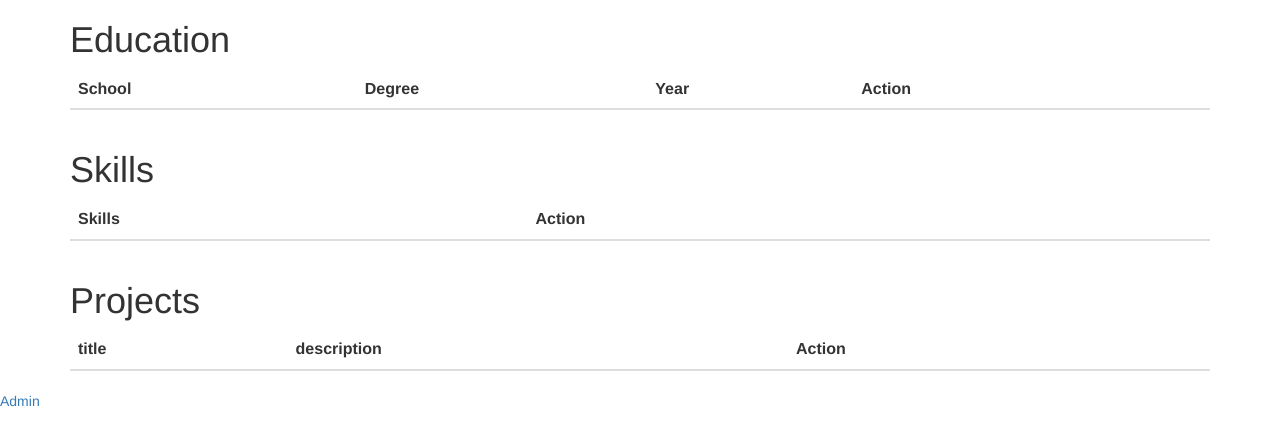
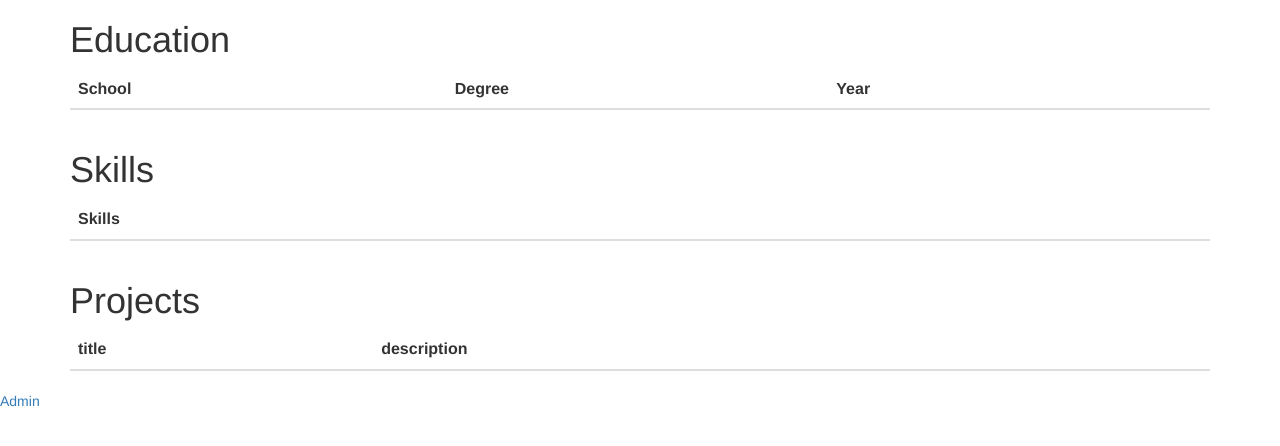
Before and after one commit to JuanOrozco213/3035-homework, a website: page public/index.html in a window 1280 px wide. Drawn offline with nearby package versions, Linux system fonts and the light colour scheme; no server answers.

Commit message:
Signed-off-by: Juan Orozco <Juan Orozco>

```diff
--- a/public/index.html
+++ b/public/index.html
@@ -19,7 +19,6 @@
           <th>School</th>
           <th>Degree</th>
           <th>Year</th>
-          <th>Action</th>
           <th>&nbsp;</th>
         </tr>
       </thead>
@@ -42,7 +41,6 @@
       <thead>
         <tr>
           <th>Skills</th>
-          <th>Action</th>
           <th>&nbsp;</th>
         </tr>
       </thead>
@@ -68,7 +66,6 @@
         <tr>
           <th>title</th>
           <th>description</th>
-          <th>Action</th>
           <th>&nbsp;</th>
         </tr>
       </thead>
```
